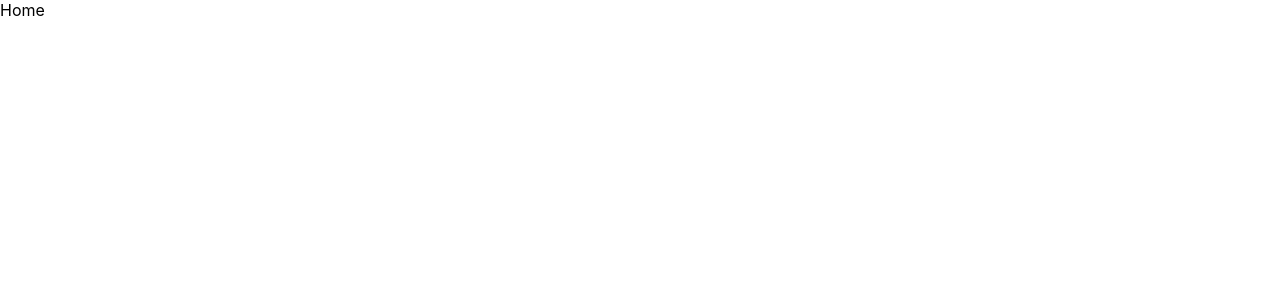
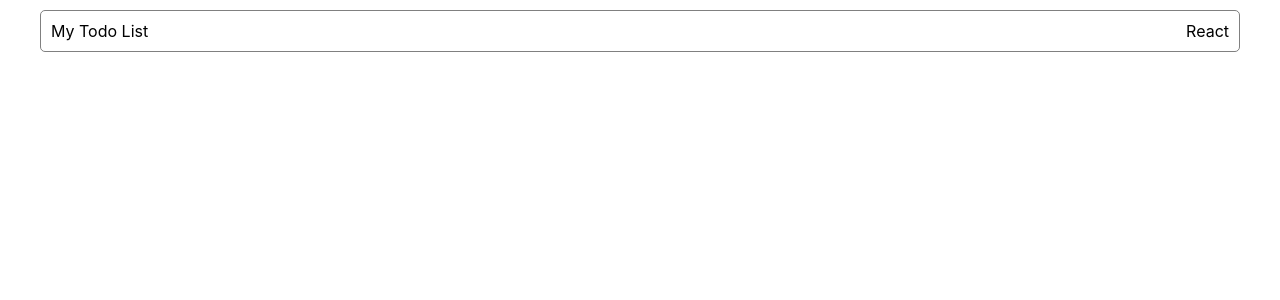
Before and after one commit to Brain-organizer/ReactLevel2, a React (Create React App) app: page / in a window 1280 px wide. Shown: the top 300 px of the page. Built offline with nearby package versions, Linux system fonts and the light colour scheme.

Commit message:
HeaderComponent 완성

```diff
--- a/src/components/DetailTodoCard.jsx
+++ b/src/components/DetailTodoCard.jsx
@@ -1,6 +1,7 @@
 import { useNavigate, useParams } from "react-router-dom";
-import { Button, ContentBox, DetailContainer, HeaderContainer, TitleBox } from "../styles/stylecomponents"
+import { ReturnHomeButton, DetailContainer } from "../styles/SubPage.style"
 import { useSelector } from "react-redux";
+import { ContentBox, TitleBox, HeaderContainer } from "../styles/Global.style";
 
 function DetailTodoCard() {
     const id = useParams().id;
@@ -10,9 +11,9 @@ function DetailTodoCard() {
 
   return (
     <DetailContainer>
-        <HeaderContainer>
+        <HeaderContainer borderStyle="none">
           <div>id: {id}</div>
-          <Button onClick={()=>navigate('/')}>이전으로</Button>
+          <ReturnHomeButton onClick={()=>navigate('/')}>이전으로</ReturnHomeButton>
         </HeaderContainer>
         <div>
           <TitleBox>
--- /dev/null
+++ b/src/components/MainHeader.jsx
@@ -0,0 +1,12 @@
+import { HeaderContainer } from "../styles/Global.style"
+
+function MainHeader() {
+  return (
+    <HeaderContainer borderStyle='solid'>
+      <div>My Todo List</div>
+      <div>React</div>
+    </HeaderContainer>
+  )
+}
+
+export default MainHeader
--- a/src/pages/Home.jsx
+++ b/src/pages/Home.jsx
@@ -1,8 +1,14 @@
 import React from 'react'
+import MainHeader from '../components/MainHeader'
+import { TodoLayout } from '../styles/Global.style'
 
 function Home() {
   return (
-    <div>Home</div>
+    <TodoLayout>
+      <MainHeader/>
+
+    </TodoLayout>
+
   )
 }
 
--- a/src/pages/SubPage.jsx
+++ b/src/pages/SubPage.jsx
@@ -1,4 +1,4 @@
-import { TodoLayout } from '../styles/stylecomponents';
+import { TodoLayout } from '../styles/Global.style';
 import DetailTodoCard from '../components/DetailTodoCard';
 
 function SubPage() {
--- a/src/styles/stylecomponents.jsx
+++ b/src/styles/Global.style.jsx
@@ -6,31 +6,13 @@ export const TodoLayout = styled.div`
   min-width: 800px;
 `
 
-export const DetailContainer = styled.div`
-  width: 400px;
-  height: 300px;
-  border: 3px solid green;
-  border-radius: 10px;
-  margin: auto;
-  margin-top: 20%;
-  padding: 15px;
-  gap: 10px;
-`
 export const HeaderContainer = styled.div`
   display: flex;
   justify-content: space-between;
   align-items: center;
-`
-
-export const Button = styled.button`
-  width: 100px;
-  height: 40px;
-  display: flex;
-  background-color: transparent;
-  justify-content: center;
-  align-items: center;
-  border: 2px solid rgb(127,255,0);
+  border: 1px ${(props) => props.borderStyle} gray;
   border-radius: 5px;
+  padding: 10px;
 `
 
 export const TitleBox = styled.div`
--- /dev/null
+++ b/src/styles/Home.style.jsx
@@ -0,0 +1 @@
+import { styled } from "styled-components";
--- /dev/null
+++ b/src/styles/SubPage.style.jsx
@@ -0,0 +1,23 @@
+import { styled } from "styled-components";
+
+export const DetailContainer = styled.div`
+  width: 400px;
+  height: 300px;
+  border: 3px solid green;
+  border-radius: 10px;
+  margin: auto;
+  margin-top: 20%;
+  padding: 15px;
+  gap: 10px;
+`
+
+export const ReturnHomeButton = styled.button`
+  width: 100px;
+  height: 40px;
+  display: flex;
+  background-color: transparent;
+  justify-content: center;
+  align-items: center;
+  border: 2px solid rgb(127,255,0);
+  border-radius: 5px;
+`
```
Also changed, not shown: src/logo.svg (deleted).
